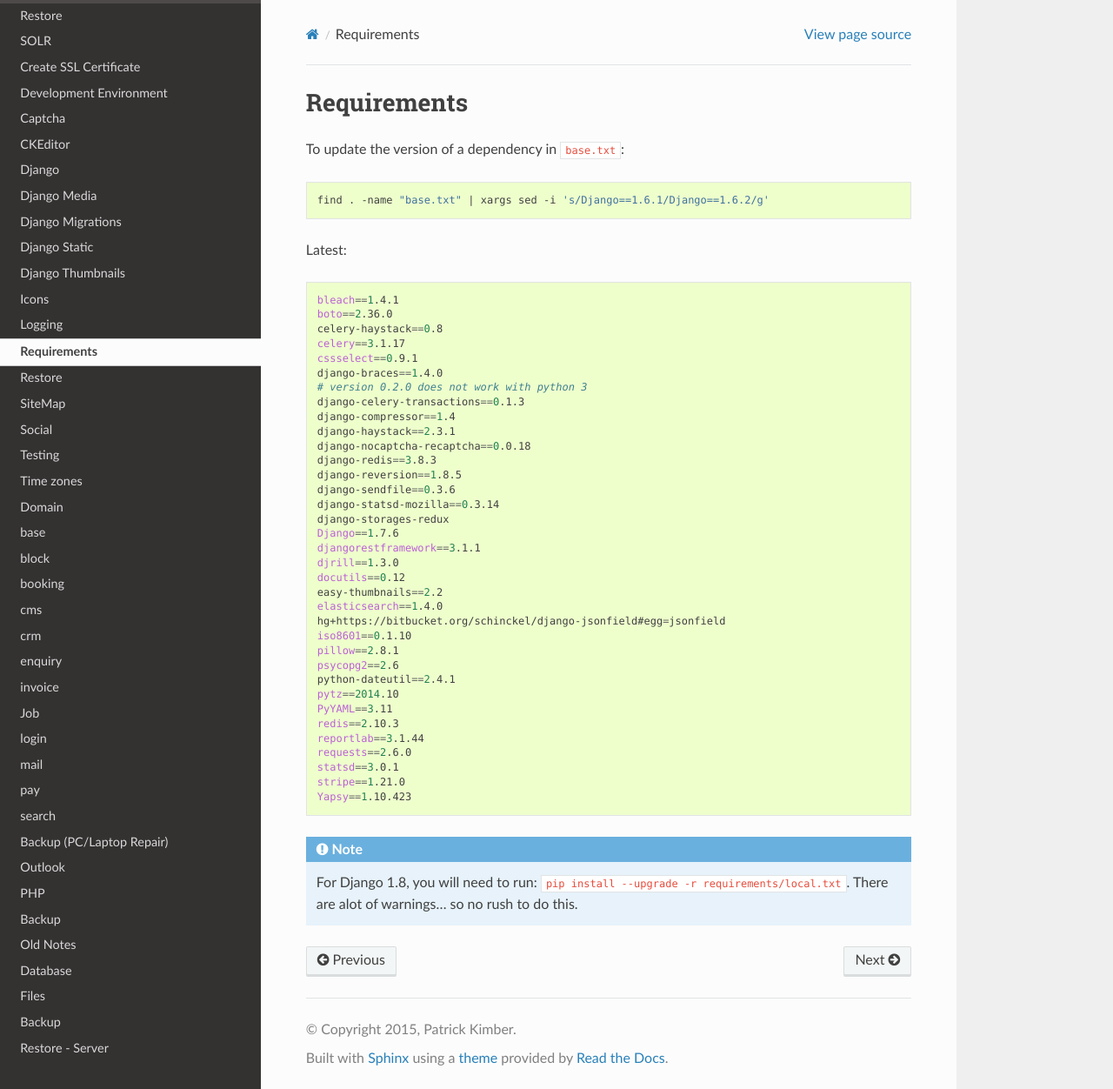
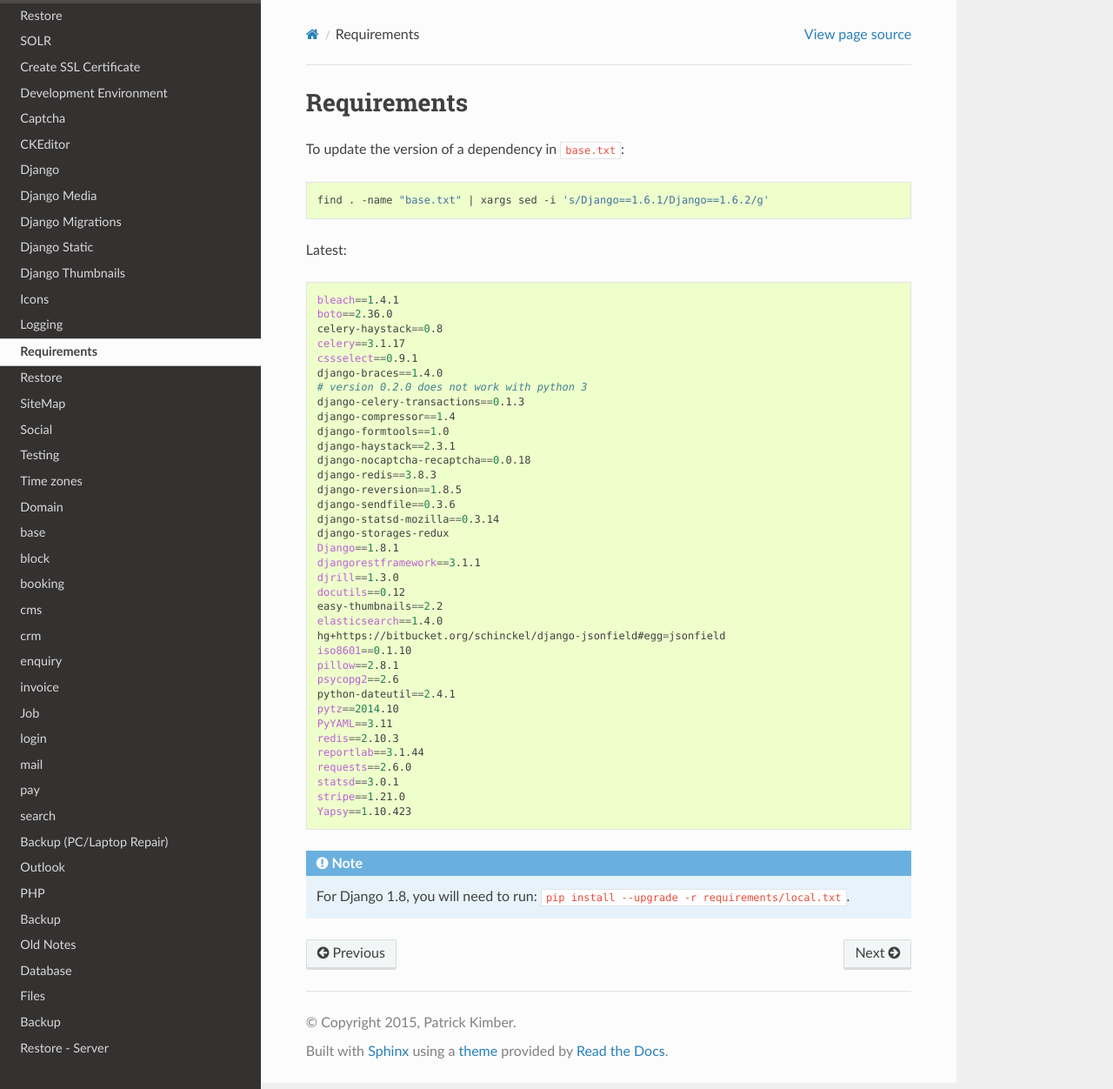
Before and after one commit to pkimber/old-docs-migrated-to-gitlab, a Sphinx documentation site: the page built from source/dev-requirements.rst, in a window 1280 px wide and 1252 px high. Shown: the whole window at 87% size. Built offline with Sphinx 7.4.7 and the Read the Docs theme 2.0.0, drawn with Linux system fonts in a browser that asks for light colours.

Commit message:
django 1.8 #924

```diff
--- a/source/dev-requirements.rst
+++ b/source/dev-requirements.rst
@@ -18,6 +18,7 @@ Latest::
   # version 0.2.0 does not work with python 3
   django-celery-transactions==0.1.3
   django-compressor==1.4
+  django-formtools==1.0
   django-haystack==2.3.1
   django-nocaptcha-recaptcha==0.0.18
   django-redis==3.8.3
@@ -25,7 +26,7 @@ Latest::
   django-sendfile==0.3.6
   django-statsd-mozilla==0.3.14
   django-storages-redux
-  Django==1.7.6
+  Django==1.8.1
   djangorestframework==3.1.1
   djrill==1.3.0
   docutils==0.12
@@ -47,4 +48,3 @@ Latest::
 
 .. note:: For Django 1.8, you will need to run:
           ``pip install --upgrade -r requirements/local.txt``.
-          There are alot of warnings... so no rush to do this.
```
Also changed, not shown: source/dev-django.rst (+52 -0 lines).
